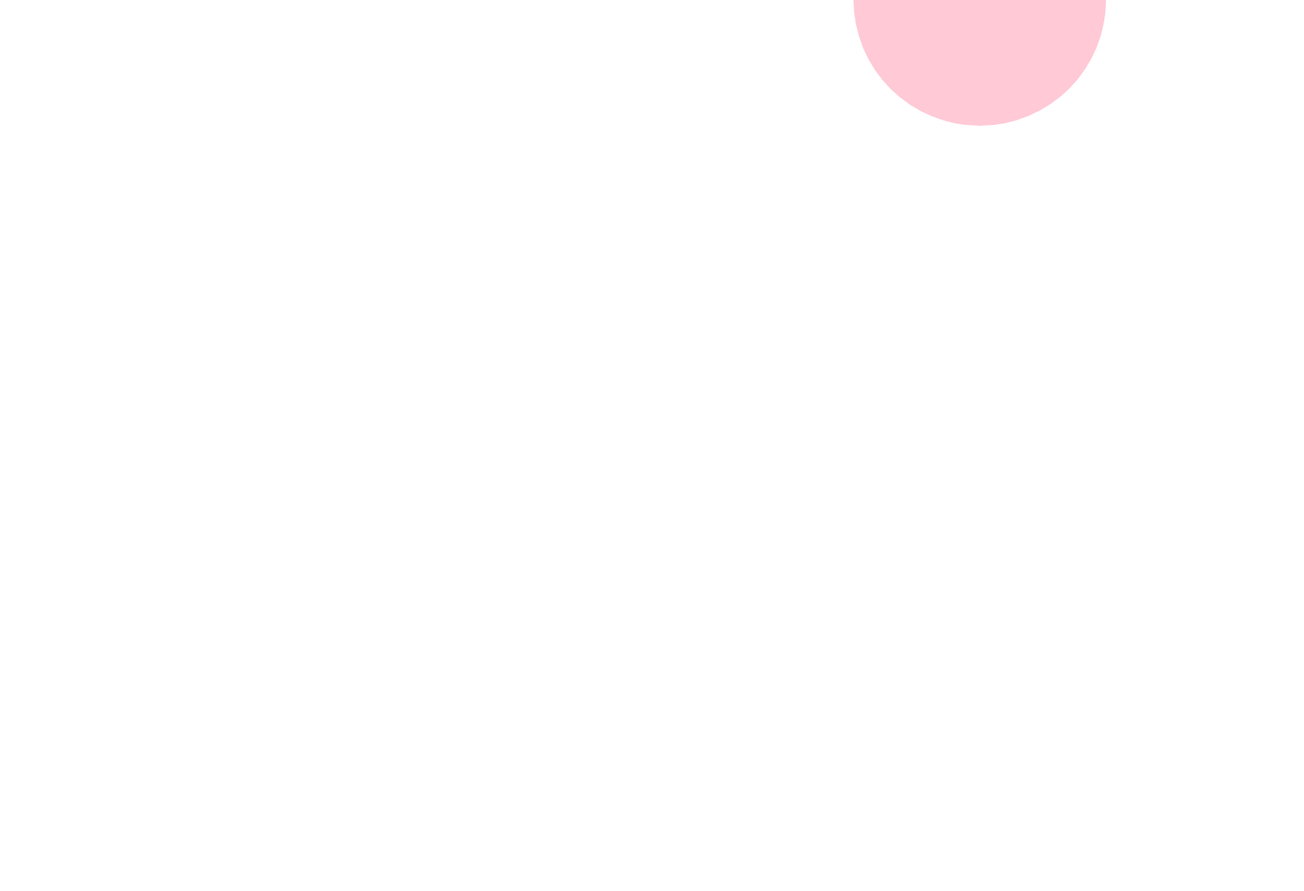
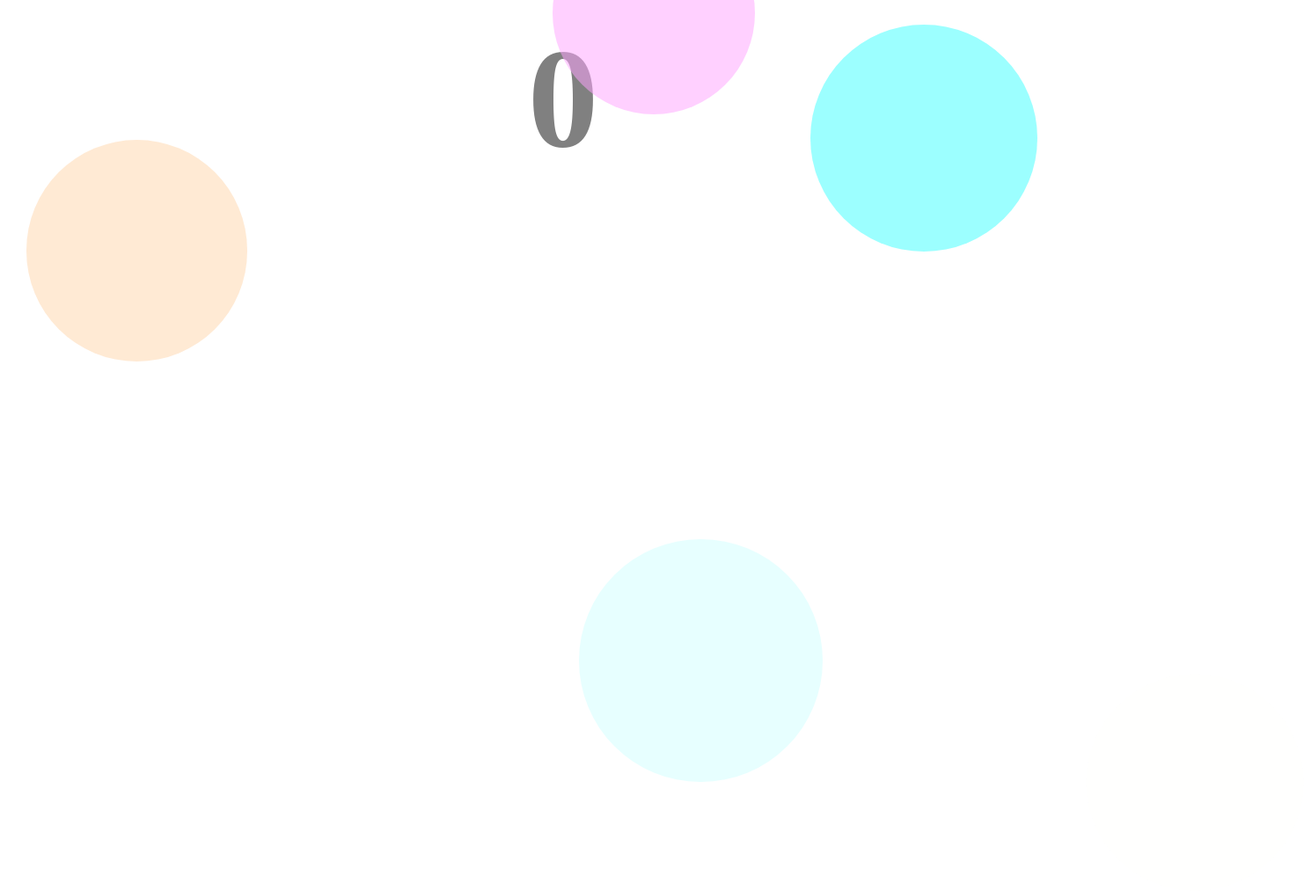
Before and after one commit to syu99/JS-bubble-generator-sideProject, a plain HTML site: page index.html in a window 1280 px wide. Shown: the whole page at 88% size, 1482 px wide, since content can reach past the window. Before the commit the page ends 816 px from the top, so only its background shows below. Drawn offline with Linux system fonts and the light colour scheme.

Commit message:
:feat: counter

```diff
--- a/index.html
+++ b/index.html
@@ -11,6 +11,7 @@
 </head>
 
 <body>
+    <h3>0</h3>
     <script src="index.js"></script>
 </body>
 
--- a/index.js
+++ b/index.js
@@ -1,3 +1,8 @@
+
+const counterDisplay = document.querySelector("h3");
+let counter = 0;
+
+const bubbleMaker = () => {
     const bubble = document.createElement("span");// création d'un élément html en js
     bubble.classList.add("bubble");// injection du css
     document.body.appendChild(bubble);// injection de l'élément précédemment crée en js dans le html.
@@ -8,5 +13,19 @@ bubble.style.width = size;
 
     bubble.style.top = Math.random() * 100 + 50 + "%";
     bubble.style.left = Math.random() * 100 + "%";
+    const plusMinus = Math.random() > 0.5 ? 1 : -1;
+    bubble.style.setProperty("--left", Math.random() * 100 * plusMinus + "%");
 
-bubble.style.setProperty("--left", Math.random() * 100 + "%");
+    bubble.addEventListener("click", () => {
+        counter++;
+        counterDisplay.textContent = counter;
+        bubble.remove();
+    });
+
+    setTimeout(() => {
+        bubble.remove();
+    }, 8000);
+}
+
+setInterval(bubbleMaker, 1000);
+//
--- a/style.css
+++ b/style.css
@@ -1,6 +1,7 @@
 body {
   overflow: hidden;
   min-height: 100vh;
+  cursor: crosshair;
 }
 .bubble {
   position: absolute;
@@ -18,3 +19,9 @@ body {
     filter: hue-rotate(720deg);
   }
 }
+h3 {
+  font-size: 10rem;
+  text-align: center;
+  margin-top: 20px;
+  color: rgba(34, 34, 34, 0.571);
+}
```
Lines whose indentation alone changed are shown as unchanged.
